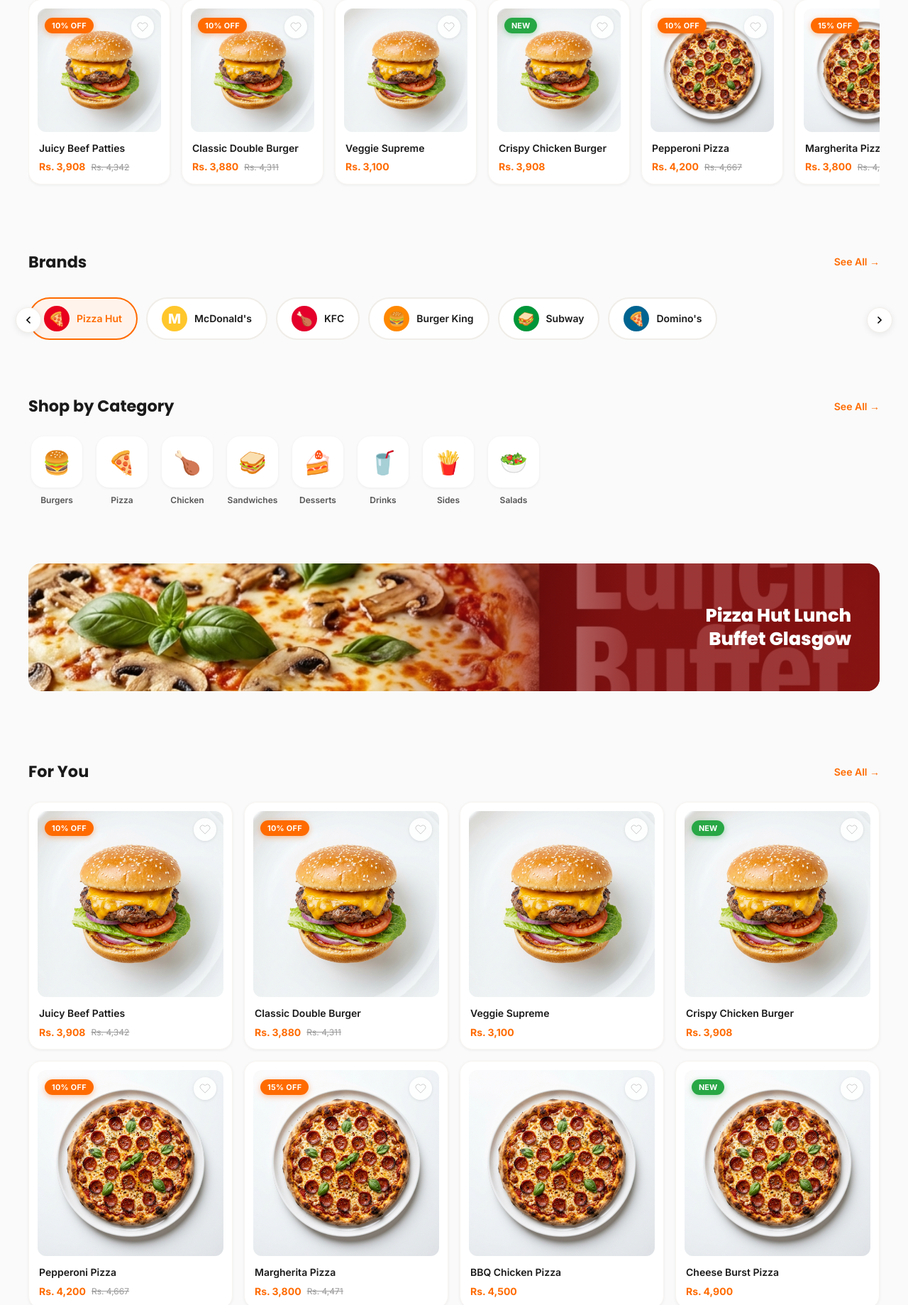
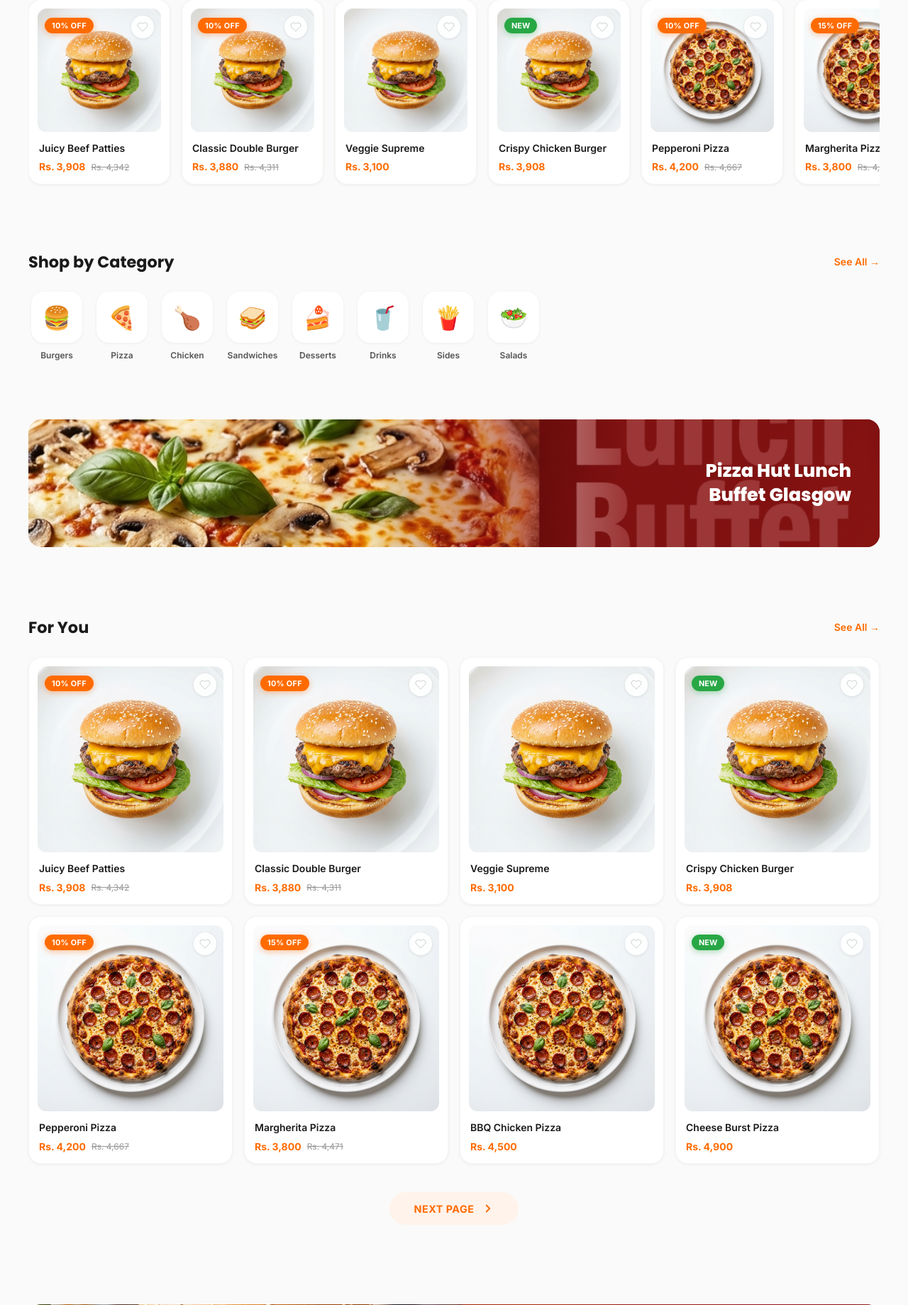
Before and after one commit to naveennisalka/ecommerce-website, a PHP site: page / in a window 1280 px wide. Shown: the part 805-2644 px from the top of the page at 71% size. Run offline with PHP 8.4, Linux system fonts and the light colour scheme; data that the repository does not hold is empty.

Commit message:
Update index.php

```diff
--- a/index.php
+++ b/index.php
@@ -165,34 +165,6 @@
     </div>
   </section>
 
-  <!-- ══ BRANDS SECTION ══ -->
-  <section class="container brands-section">
-    <div class="section-header">
-      <h2 class="section-title">Brands</h2>
-      <a href="menu.php" class="see-all-link">See All →</a>
-    </div>
-    <div class="brands-carousel-wrap">
-      <button class="brands-nav-btn brands-prev" aria-label="Previous brands">
-        <svg viewBox="0 0 24 24" fill="none" stroke="currentColor" stroke-width="2.5" stroke-linecap="round"><polyline points="15 18 9 12 15 6"/></svg>
-      </button>
-      <div class="brands-carousel" id="brands-carousel">
-        <?php
-        $brandColors = ['#E8001C','#FFC72C','#E4002B','#FF8800','#009639','#006491'];
-        foreach ($DEMO_BRANDS as $i => $brand):
-            $color = $brandColors[$i % count($brandColors)];
-        ?>
-        <div class="brand-pill <?= $i === 0 ? 'active' : '' ?>" data-brand-id="<?= $brand['id'] ?>">
-          <div class="brand-logo" style="background:<?= $color ?>;"><?= htmlspecialchars($brand['icon']) ?></div>
-          <span class="brand-name"><?= htmlspecialchars($brand['name']) ?></span>
-        </div>
-        <?php endforeach; ?>
-      </div>
-      <button class="brands-nav-btn brands-next" aria-label="Next brands">
-        <svg viewBox="0 0 24 24" fill="none" stroke="currentColor" stroke-width="2.5" stroke-linecap="round"><polyline points="9 18 15 12 9 6"/></svg>
-      </button>
-    </div>
-  </section>
-
   <!-- ══ SHOP BY CATEGORY ══ -->
   <section class="container section-sm">
     <div class="section-header">
```
